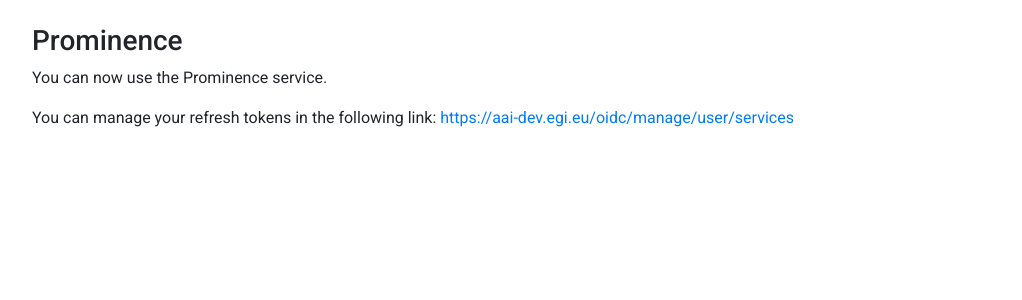
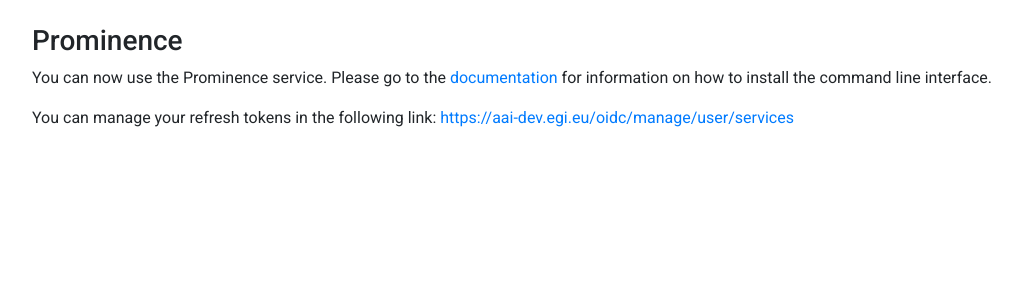
Before and after one commit to prominence-eosc/web-app, a Flask app: template app/templates/home.html in a window 1280 px wide. Shown: the top 300 px of the page, without its empty margins (53-1075 px from the left). Run offline with Flask 2, Linux system fonts and the light colour scheme; the template is opened without the code that fills it, so the values that code supplies are empty; parts of the project's set-up code (start-up, migrations or seed data) failed here and were passed over; some libraries are stand-ins or nearby versions.

Commit message:
Mention documentation

```diff
--- a/app/templates/home.html
+++ b/app/templates/home.html
@@ -12,7 +12,7 @@
     <div class="container">
       <br/>
       <h3>Prominence</h3>
-      <p>You can now use the Prominence service.</p>
+      <p>You can now use the Prominence service. Please go to the <a href="https://prominence.readthedocs.io">documentation</a> for information on how to install the command line interface.</p>
       <p>You can manage your refresh tokens in the following link: <a href="https://aai-dev.egi.eu/oidc/manage/user/services">https://aai-dev.egi.eu/oidc/manage/user/services</a></p>
     </div>
   </body>
```
